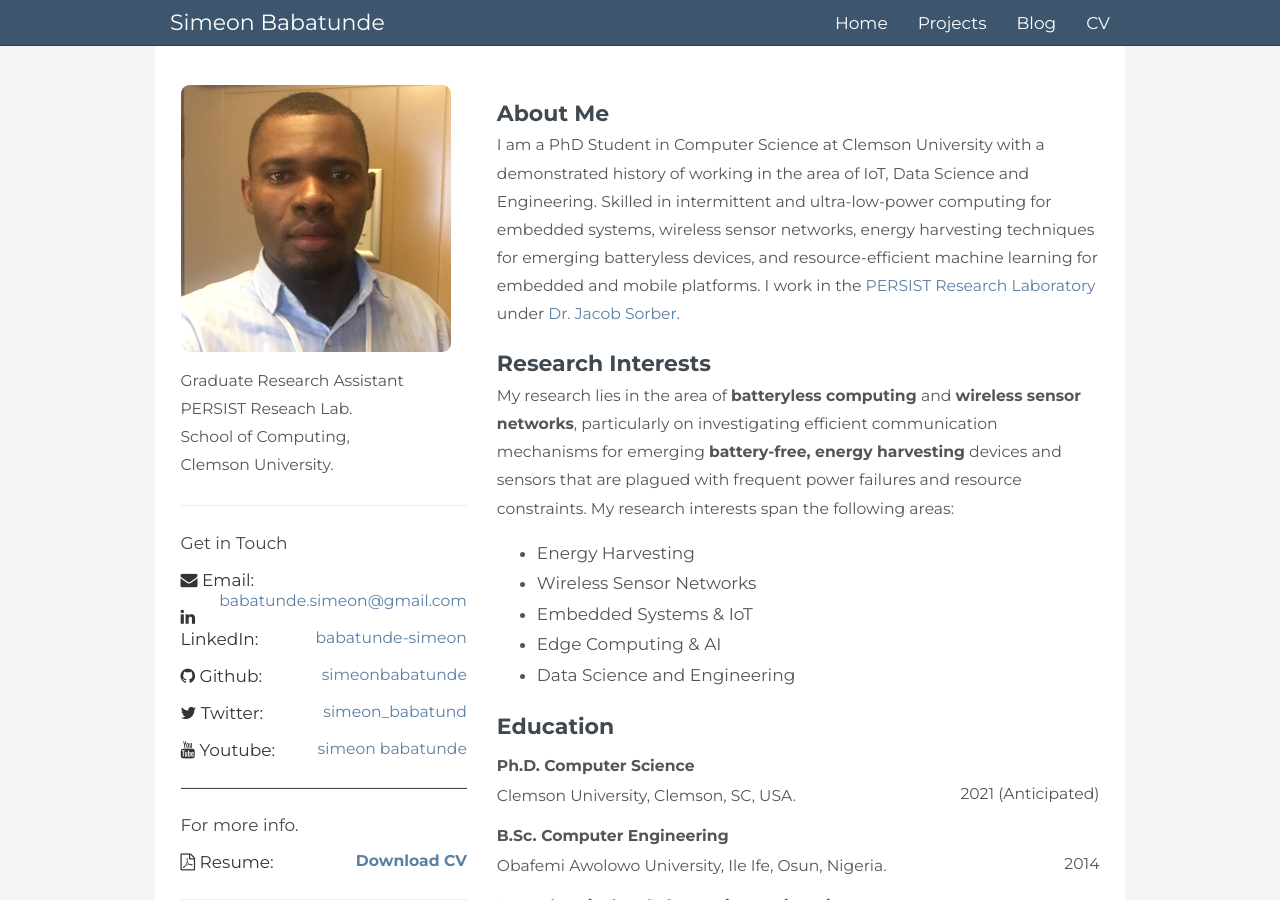
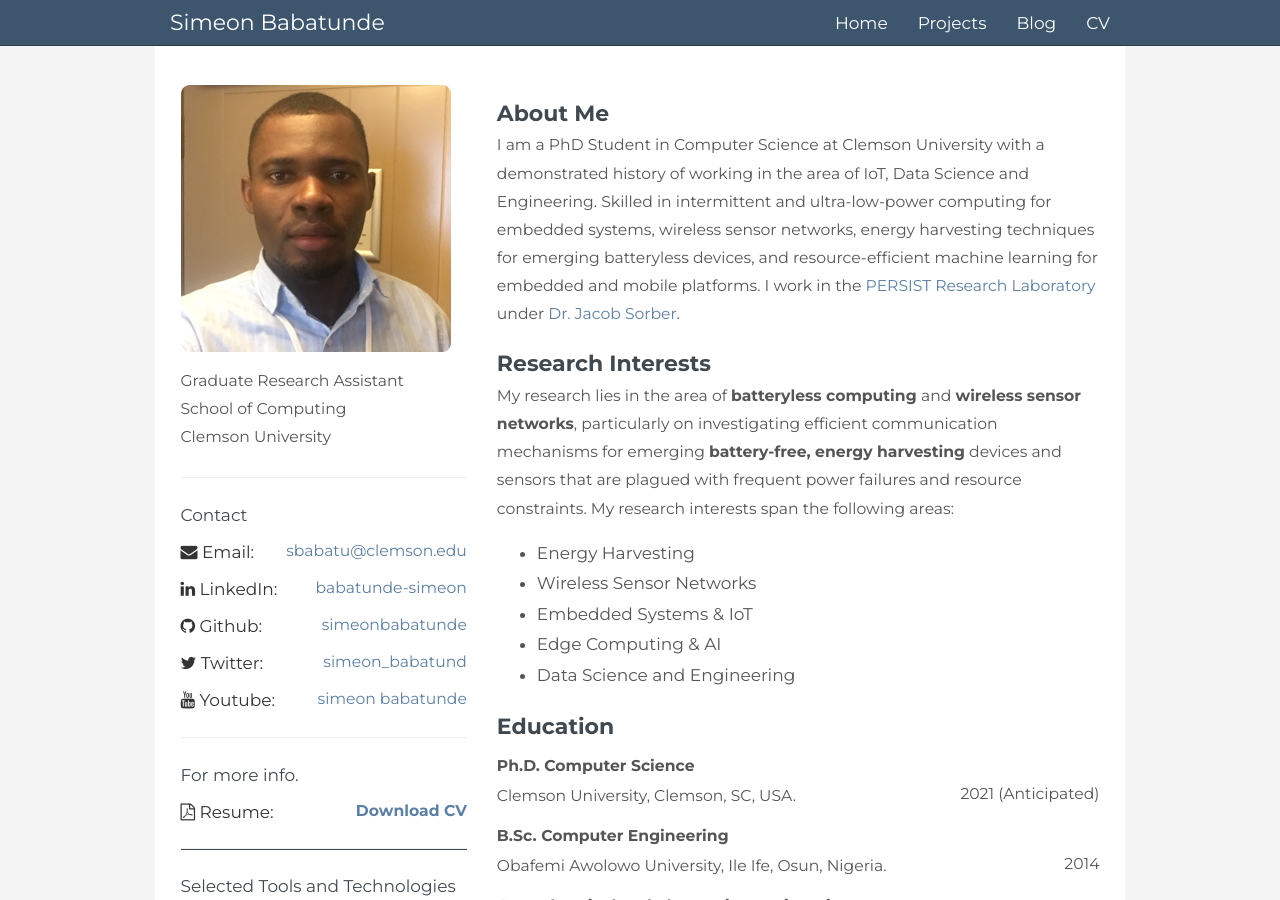
Before and after one commit to simeonbabatunde/simeonbabatunde.github.io, a Jekyll site: the page built from index.html, in a window 1280 px wide and 900 px high. Built offline with Jekyll 4.4.1, drawn with Linux system fonts in a browser that asks for light colours; nearby versions of some CDN libraries; comment, search, counter and statistics services are not loaded.

Commit message:
Updated side bar

```diff
--- a/_includes/sidebar.html
+++ b/_includes/sidebar.html
@@ -18,13 +18,13 @@
   </p>
 </div>
 
-<p>Graduate Research Assistant <br>PERSIST Reseach Lab.<br> School of Computing,<br>Clemson University.</p>
+<p>Graduate Research Assistant<br>School of Computing<br>Clemson University</p>
 <hr class="myline">
-<h4 class="myh4">Get in Touch</h4>
+<h4 class="myh4">Contact</h4>
 
 <h4 class="my-info">
 		<i class="fa fa-envelope"></i> Email: &nbsp
-		<span class="right"><a href="mailto:babatunde.simeon@gmail.com" target="_blank">babatunde.simeon@gmail.com</a></span>
+		<span class="right"><a href="mailto:babatunde.simeon@gmail.com" target="_blank">sbabatu@clemson.edu</a></span>
 </h4>
 <h4 class="my-info">
 		<i class="fa fa-linkedin"></i> LinkedIn: &nbsp
```
